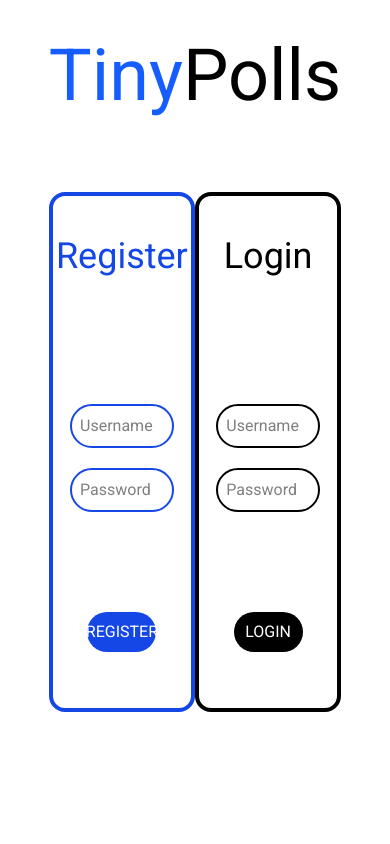
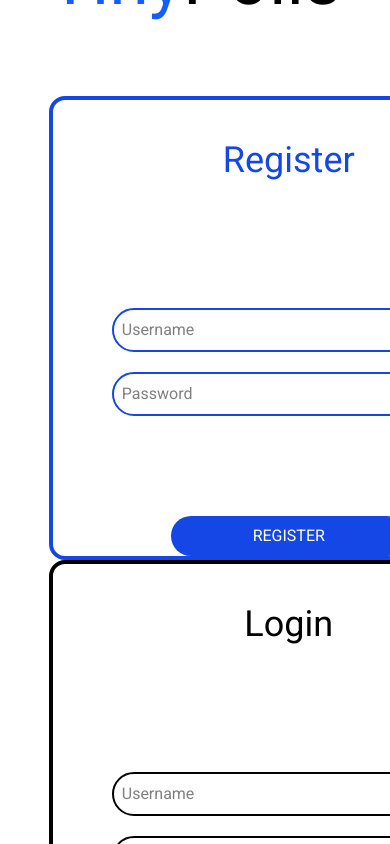
Before and after one commit to Vedaant-Mahale/TinyPoll, a React (Vite) app in the folder client/: page / in a window 390 px wide. Built offline with nearby package versions, Linux system fonts and the light colour scheme.

Commit message:
UI bug fix for mobile

```diff
--- a/client/src/auth.jsx
+++ b/client/src/auth.jsx
@@ -37,14 +37,14 @@ function Auth()
     return(
 
         <>
-            <div className='bg-white w-screen h-screen md:flex-row flex-col flex justify-center items-center overflow-auto'>
+            <div className='bg-white w-screen h-screen flex-col flex justify-center items-center overflow-auto'>
                 <div className='w-1/2 h-20 rounded-2xl m-auto mt-10 flex justify-center items-center'>
                 <div className="flex text-7xl">
                     <div className='text-blue-600'>Tiny</div>
                     <div>Polls</div>
                 </div>
                 </div>
-                <div className='w-3/4 h-full mt-20 flex justify-around'>
+                <div className='w-3/4 h-full mt-20 flex flex-col md:flex-row justify-around'>
                     <div className='w-120 h-130 border-blue-700 border-4 rounded-2xl flex flex-col items-center'>
                         <div className='text-4xl text-blue-700 ml-auto mr-auto mt-10'>
                             Register
```
